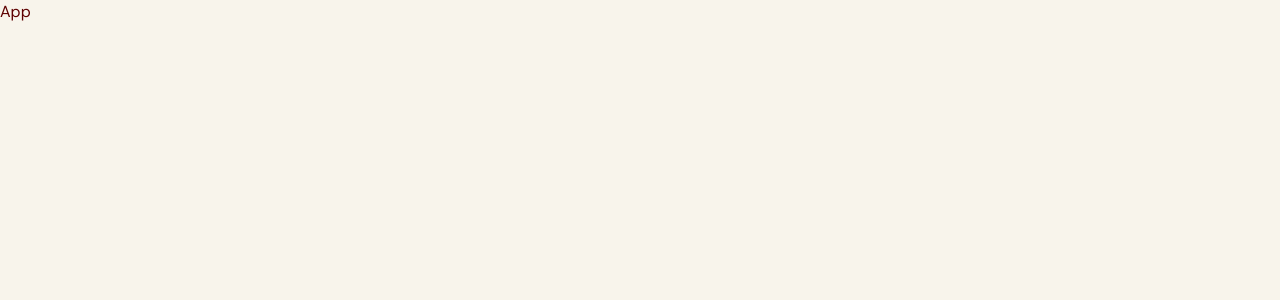
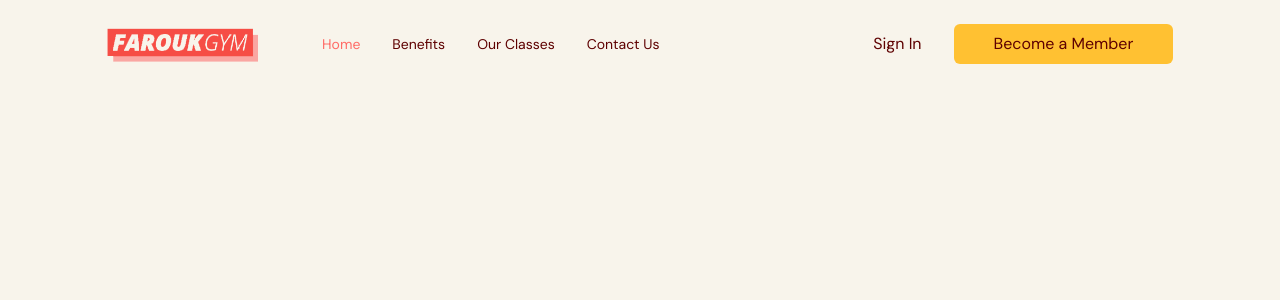
Before and after one commit to farouk-allani/fitness-app, a React (Vite) app: page / in a window 1280 px wide. Shown: the top 300 px of the page. Built offline with nearby package versions, Linux system fonts and the light colour scheme.

Commit message:
feat: create navbar

```diff
--- a/src/App.tsx
+++ b/src/App.tsx
@@ -1,9 +1,32 @@
-
+import Navbar from "@/scenes/navbar";
+import { useEffect, useState } from "react";
+import { SelectedPage } from "@/shared/types";
 
 function App() {
+  const [selectedPage, setSelectedPage] = useState<SelectedPage>(
+    SelectedPage.Home
+  );
+  const [isTopOfPage, setIsTopOfPage] = useState<boolean>(true);
+
+  useEffect(() => {
+    const handleScroll = () => {
+      if (window.scrollY === 0) {
+        setIsTopOfPage(true);
+        setSelectedPage(SelectedPage.Home);
+      }
+      if (window.scrollY !== 0) setIsTopOfPage(false);
+    };
+    window.addEventListener("scroll", handleScroll);
+    return () => window.removeEventListener("scroll", handleScroll);
+  }, []);
+
   return (
     <div className="app bg-gray-20">
-     App
+     <Navbar
+        isTopOfPage={isTopOfPage}
+        selectedPage={selectedPage}
+        setSelectedPage={setSelectedPage}
+      />
     </div>
   )
 }
--- /dev/null
+++ b/src/hooks/useMediaQuery.ts
@@ -0,0 +1,19 @@
+import { useState, useEffect } from "react";
+
+const useMediaQuery = (query: string) => {
+  const [matches, setMatches] = useState(false);
+
+  useEffect(() => {
+    const media = window.matchMedia(query);
+    if (media.matches !== matches) {
+      setMatches(media.matches);
+    }
+    const listener = () => setMatches(media.matches);
+    window.addEventListener("resize", listener);
+    return () => window.removeEventListener("resize", listener);
+  }, [matches, query]);
+
+  return matches;
+};
+
+export default useMediaQuery;
--- /dev/null
+++ b/src/scenes/navbar/Link.tsx
@@ -0,0 +1,26 @@
+import { SelectedPage } from "@/shared/types";
+import AnchorLink from "react-anchor-link-smooth-scroll";
+
+type Props = {
+  page: string;
+  selectedPage: SelectedPage;
+  setSelectedPage: (value: SelectedPage) => void;
+};
+
+const Link = ({ page, selectedPage, setSelectedPage }: Props) => {
+  const lowerCasePage = page.toLowerCase().replace(/ /g, "") as SelectedPage;
+
+  return (
+    <AnchorLink
+      className={`${selectedPage === lowerCasePage ? "text-primary-500" : ""}
+        transition duration-500 hover:text-primary-300
+      `}
+      href={`#${lowerCasePage}`}
+      onClick={() => setSelectedPage(lowerCasePage)}
+    >
+      {page}
+    </AnchorLink>
+  );
+};
+
+export default Link;
--- /dev/null
+++ b/src/scenes/navbar/index.tsx
@@ -0,0 +1,114 @@
+import { useState } from "react";
+import { Bars3Icon, XMarkIcon } from "@heroicons/react/24/solid";
+import Logo from "@/assets/Logo.png";
+import Link from "./Link";
+import { SelectedPage } from "@/shared/types";
+import useMediaQuery from "@/hooks/useMediaQuery";
+import ActionButton from "@/shared/ActionButton";
+
+type Props = {
+  isTopOfPage: boolean;
+  selectedPage: SelectedPage;
+  setSelectedPage: (value: SelectedPage) => void;
+};
+
+const Navbar = ({ isTopOfPage, selectedPage, setSelectedPage }: Props) => {
+  const flexBetween = "flex items-center justify-between";
+  const [isMenuToggled, setIsMenuToggled] = useState<boolean>(false);
+  const isAboveMediumScreens = useMediaQuery("(min-width: 1060px)");
+  const navbarBackground = isTopOfPage ? "" : "bg-primary-100 drop-shadow";
+
+  return (
+    <nav>
+      <div
+        className={`${navbarBackground} ${flexBetween} fixed top-0 z-30 w-full py-6`}
+      >
+        <div className={`${flexBetween} mx-auto w-5/6`}>
+          <div className={`${flexBetween} w-full gap-16`}>
+            {/* LEFT SIDE */}
+            <img alt="logo" src={Logo} className='h-9' />
+
+            {/* RIGHT SIDE */}
+            {isAboveMediumScreens ? (
+              <div className={`${flexBetween} w-full`}>
+                <div className={`${flexBetween} gap-8 text-sm`}>
+                  <Link
+                    page="Home"
+                    selectedPage={selectedPage}
+                    setSelectedPage={setSelectedPage}
+                  />
+                  <Link
+                    page="Benefits"
+                    selectedPage={selectedPage}
+                    setSelectedPage={setSelectedPage}
+                  />
+                  <Link
+                    page="Our Classes"
+                    selectedPage={selectedPage}
+                    setSelectedPage={setSelectedPage}
+                  />
+                  <Link
+                    page="Contact Us"
+                    selectedPage={selectedPage}
+                    setSelectedPage={setSelectedPage}
+                  />
+                </div>
+                <div className={`${flexBetween} gap-8`}>
+                  <p>Sign In</p>
+                  <ActionButton setSelectedPage={setSelectedPage}>
+                    Become a Member
+                  </ActionButton>
+                </div>
+              </div>
+            ) : (
+              <button
+                className="rounded-full bg-secondary-500 p-2"
+                onClick={() => setIsMenuToggled(!isMenuToggled)}
+              >
+                <Bars3Icon className="h-6 w-6 text-white" />
+              </button>
+            )}
+          </div>
+        </div>
+      </div>
+
+      {/* MOBILE MENU MODAL */}
+      {!isAboveMediumScreens && isMenuToggled && (
+        <div className="fixed right-0 bottom-0 z-40 h-full w-[300px] bg-primary-100 drop-shadow-xl">
+          {/* CLOSE ICON */}
+          <div className="flex justify-end p-12">
+            <button onClick={() => setIsMenuToggled(!isMenuToggled)}>
+              <XMarkIcon className="h-6 w-6 text-gray-400" />
+            </button>
+          </div>
+
+          {/* MENU ITEMS */}
+          <div className="ml-[33%] flex flex-col gap-10 text-2xl">
+            <Link
+              page="Home"
+              selectedPage={selectedPage}
+              setSelectedPage={setSelectedPage}
+            />
+            <Link
+              page="Benefits"
+              selectedPage={selectedPage}
+              setSelectedPage={setSelectedPage}
+            />
+            <Link
+              page="Our Classes"
+              selectedPage={selectedPage}
+              setSelectedPage={setSelectedPage}
+            />
+            <Link
+              page="Contact Us"
+              selectedPage={selectedPage}
+              setSelectedPage={setSelectedPage}
+            />
+          </div>
+        </div>
+      )}
+    </nav>
+  );
+};
+
+export default Navbar;
--- /dev/null
+++ b/src/shared/ActionButton.tsx
@@ -0,0 +1,22 @@
+import React from "react";
+import AnchorLink from "react-anchor-link-smooth-scroll";
+import { SelectedPage } from "./types";
+
+type Props = {
+  children: React.ReactNode;
+  setSelectedPage: (value: SelectedPage) => void;
+};
+
+const ActionButton = ({ children, setSelectedPage }: Props) => {
+  return (
+    <AnchorLink
+      className="rounded-md bg-secondary-500 px-10 py-2 hover:bg-primary-500 hover:text-white"
+      onClick={() => setSelectedPage(SelectedPage.ContactUs)}
+      href={`#${SelectedPage.ContactUs}`}
+    >
+      {children}
+    </AnchorLink>
+  );
+};
+
+export default ActionButton;
--- /dev/null
+++ b/src/shared/types.ts
@@ -0,0 +1,18 @@
+export enum SelectedPage {
+  Home = "home",
+  Benefits = "benefits",
+  OurClasses = "ourclasses",
+  ContactUs = "contactus",
+}
+
+export interface BenefitType {
+  icon: JSX.Element;
+  title: string;
+  description: string;
+}
+
+export interface ClassType {
+  name: string;
+  description?: string;
+  image: string;
+}
```
Also changed, not shown: src/assets/Logo.png.
